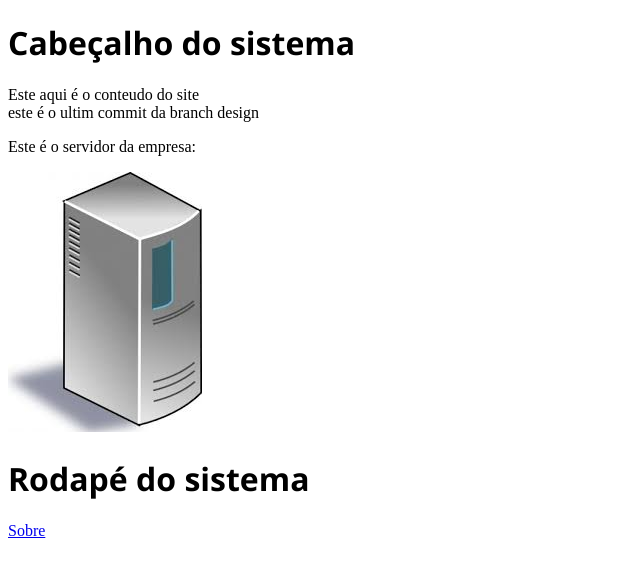
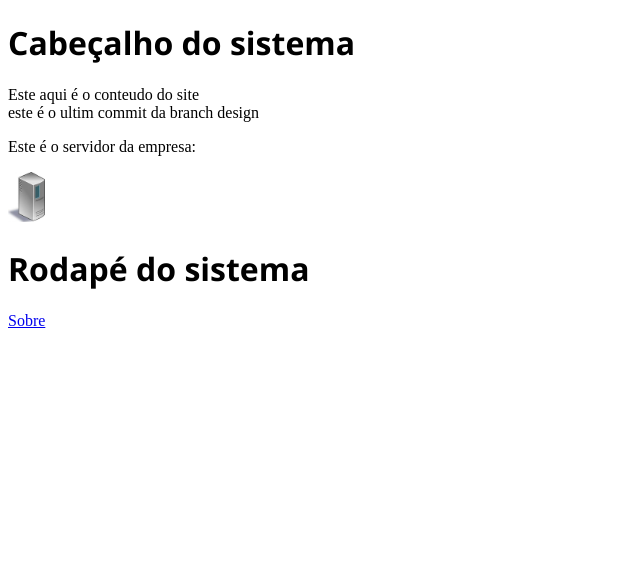
Before and after one commit to dberteli/curso-git, a plain HTML site: page index.html in a window 1280 px wide. Shown: the whole page, without its empty margins (0-640 px from the left). Drawn offline with Linux system fonts and the light colour scheme.

Commit message:
Diminuida a imagem do servidor

```diff
--- a/index.html
+++ b/index.html
@@ -17,7 +17,7 @@
     </main>
 
     <p>Este é o servidor da empresa:</p>
-    <img src="img/Servidor.jpeg"/>
+    <img src="img/Servidor.jpeg" height="50"/>
 
     <h1>Rodapé do sistema</h1>
 </form>
```
